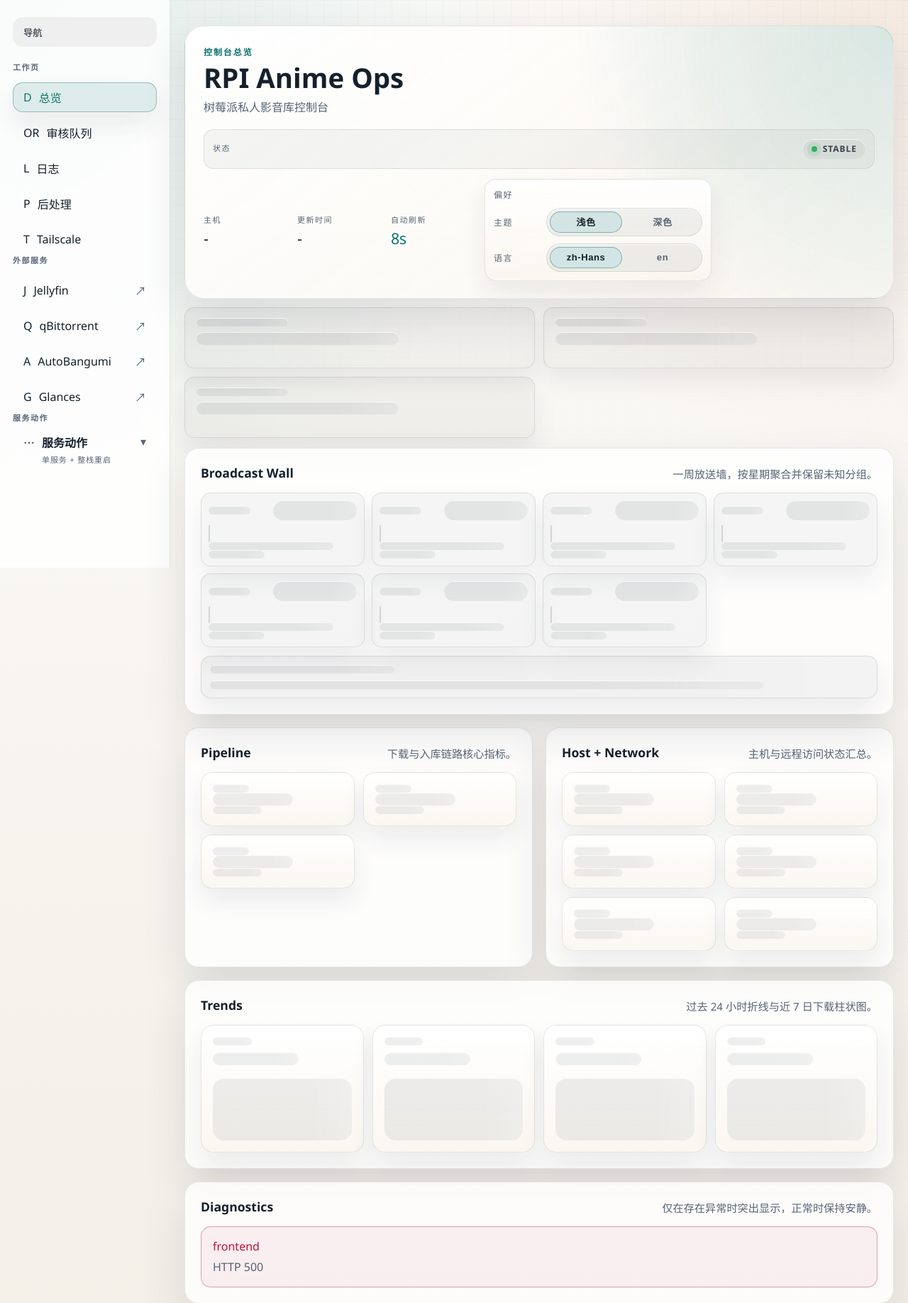
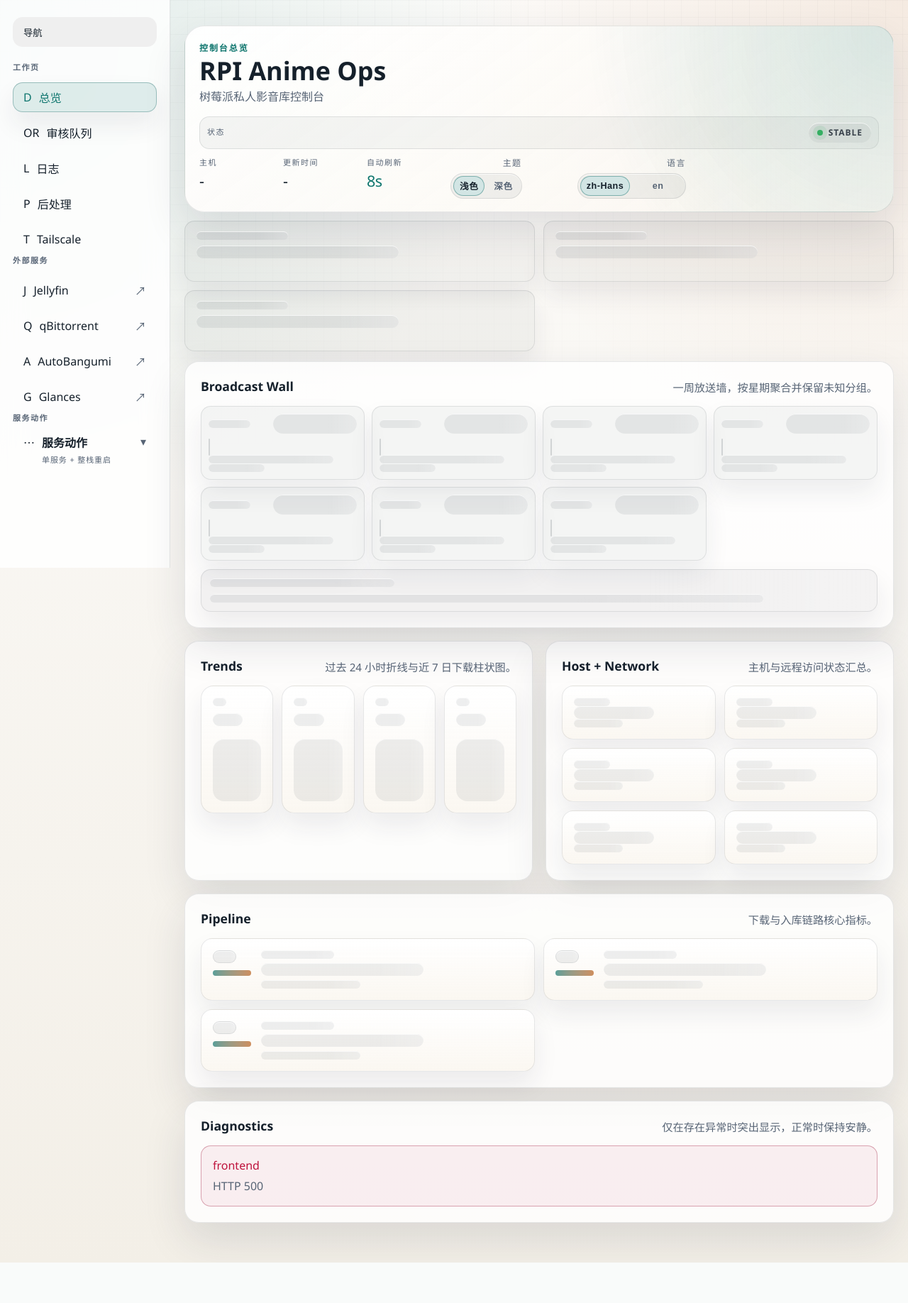
Before and after one commit to ZhuofanSun/RPI_Anime, a FastAPI app: page / in a window 1280 px wide. Shown: the top 1836 px of the page at 71% size. After the commit the page ends 1779 px from the top, so only its background shows below. Run offline with FastAPI, Linux system fonts and the light colour scheme; data that the repository does not hold is empty; parts of the project's set-up code (start-up, migrations or seed data) failed here and were passed over.

Commit message:
Polish dashboard density and pipeline visuals

```diff
--- a/services/ops_ui/src/anime_ops_ui/static/app.js
+++ b/services/ops_ui/src/anime_ops_ui/static/app.js
@@ -362,6 +362,29 @@ function trendTemplate(card, copy) {
   `;
 }
 
+function pipelineCardTone(index) {
+  return ["teal", "amber", "ocean", "violet", "rose"][index % 5];
+}
+
+function pipelineCardTemplate(card, index) {
+  const tone = pipelineCardTone(index);
+  const mark = posterInitials(card?.label || card?.value || String(index + 1));
+
+  return `
+    <article class="metric-card metric-card-pipeline metric-card-pipeline-${tone}">
+      <div class="metric-card-visual" aria-hidden="true">
+        <span class="metric-card-mark">${escapeHtml(mark)}</span>
+        <span class="metric-card-ribbon"></span>
+      </div>
+      <div class="metric-card-copy">
+        <span class="metric-label">${escapeHtml(card?.label || "-")}</span>
+        <strong class="metric-value">${escapeHtml(card?.value || "-")}</strong>
+        <span class="metric-detail">${escapeHtml(card?.detail || "-")}</span>
+      </div>
+    </article>
+  `;
+}
+
 function diagnosticsTemplate(items, copy) {
   if (!items.length) {
     return `<div class="diagnostic-empty">${escapeHtml(copy.diagnostics.empty)}</div>`;
@@ -420,7 +443,7 @@ function renderOverview(data, { cachedAt } = {}) {
   }
 
   const pipelineCards = Array.isArray(data.pipeline_cards) ? data.pipeline_cards : [];
-  pipelineGrid.innerHTML = pipelineCards.map(metricTemplate).join("");
+  pipelineGrid.innerHTML = pipelineCards.map((card, index) => pipelineCardTemplate(card, index)).join("");
 
   const statusCards = [...(Array.isArray(data.system_cards) ? data.system_cards : []), ...(Array.isArray(data.network_cards) ? data.network_cards : [])];
   statusGrid.innerHTML = statusCards.map(metricTemplate).join("");
--- a/services/ops_ui/src/anime_ops_ui/static/styles/components.css
+++ b/services/ops_ui/src/anime_ops_ui/static/styles/components.css
@@ -1,18 +1,23 @@
 .preferences-controls {
-  display: grid;
-  gap: 10px;
-  min-width: min(100%, 320px);
-  padding: 12px;
-  border-radius: 16px;
-  border: 1px solid var(--line);
-  background: linear-gradient(180deg, var(--panel-strong), var(--panel-soft));
-  box-shadow: var(--shadow-soft);
-}
-
-.preferences-header {
-  display: flex;
-  align-items: center;
+  display: flex;
+  flex-wrap: wrap;
+  justify-content: flex-end;
+  align-items: flex-start;
+  gap: 10px 12px;
+  min-width: min(100%, 332px);
+  padding: 0;
+  border: 0;
+  background: transparent;
+  box-shadow: none;
+}
+
+.preferences-groups {
+  display: flex;
   justify-content: space-between;
+  flex-wrap: wrap;
+  gap: 10px 12px;
+  width: 100%;
+  margin-left: auto;
 }
 
 .preferences-title,
@@ -38,19 +43,19 @@
   color: var(--muted);
 }
 
-.preferences-row {
+.preferences-group {
   display: grid;
-  grid-template-columns: 64px minmax(0, 1fr);
-  gap: 10px;
-  align-items: center;
+  gap: 6px;
+  align-items: center;
+  justify-items: end;
 }
 
 .segmented-control {
   display: inline-grid;
   grid-auto-flow: column;
   grid-auto-columns: 1fr;
-  gap: 6px;
-  padding: 4px;
+  gap: 4px;
+  padding: 3px;
   border-radius: 999px;
   border: 1px solid var(--line);
   background: color-mix(in srgb, var(--ink) 6%, transparent);
@@ -58,13 +63,13 @@
 }
 
 .segmented-button {
-  min-height: 30px;
-  padding: 0 10px;
+  min-height: 28px;
+  padding: 0 9px;
   border: 0;
   border-radius: 999px;
   background: transparent;
   color: var(--muted);
-  font-size: 0.82rem;
+  font-size: 0.79rem;
   font-weight: 700;
   letter-spacing: 0.04em;
   cursor: pointer;
@@ -205,9 +210,9 @@
 .dashboard-hero {
   display: grid;
   grid-template-columns: minmax(0, 1fr) minmax(320px, 0.9fr);
-  gap: 20px;
+  gap: 16px;
   align-items: start;
-  padding: 24px 26px;
+  padding: 18px 20px;
   border: 1px solid var(--line);
   border-radius: var(--radius-xl);
   background:
@@ -217,22 +222,23 @@
 }
 
 .dashboard-hero-main h1 {
-  margin: 8px 0 10px;
-  font-size: clamp(1.9rem, 3vw, 2.7rem);
-  line-height: 0.96;
+  margin: 6px 0 8px;
+  font-size: clamp(1.8rem, 2.8vw, 2.45rem);
+  line-height: 0.94;
 }
 
 .dashboard-hero-main p {
   margin: 0;
-  max-width: 68ch;
-  color: var(--muted);
+  max-width: 62ch;
+  color: var(--muted);
+  line-height: 1.45;
 }
 
 .dashboard-hero-side {
   display: flex;
   flex-direction: column;
   align-items: stretch;
-  gap: 14px;
+  gap: 10px;
 }
 
 .dashboard-hero-status {
@@ -240,8 +246,8 @@
   align-items: center;
   justify-content: space-between;
   gap: 12px;
-  min-height: 56px;
-  padding: 10px 12px;
+  min-height: 46px;
+  padding: 8px 10px;
   border-radius: 14px;
   border: 1px solid var(--line);
   background: color-mix(in srgb, var(--ink) 4%, transparent);
@@ -250,12 +256,101 @@
 .dashboard-hero .hero-meta {
   margin-left: 0;
   min-width: 0;
+  gap: 10px;
+  justify-content: flex-start;
+  align-items: stretch;
+  flex-wrap: wrap;
+}
+
+.dashboard-hero .meta-pill {
+  min-width: 108px;
+}
+
+.metric-card-pipeline {
+  display: grid;
+  grid-template-columns: 54px minmax(0, 1fr);
   gap: 14px;
-  justify-content: flex-start;
-}
-
-.dashboard-hero .meta-pill {
-  min-width: 118px;
+  align-items: start;
+  padding: 16px 16px 16px 14px;
+}
+
+.metric-card-pipeline::before {
+  inset: 1px 1px auto 1px;
+  height: 30%;
+}
+
+.metric-card-visual {
+  display: grid;
+  gap: 10px;
+  align-content: start;
+}
+
+.metric-card-mark {
+  display: inline-flex;
+  align-items: center;
+  justify-content: center;
+  width: 54px;
+  height: 54px;
+  border-radius: 16px;
+  border: 1px solid color-mix(in srgb, var(--line) 92%, transparent);
+  background:
+    linear-gradient(135deg, color-mix(in srgb, var(--teal) 18%, transparent), transparent),
+    color-mix(in srgb, var(--panel-strong) 82%, transparent);
+  color: var(--ink);
+  font-size: 0.82rem;
+  font-weight: 800;
+  letter-spacing: 0.1em;
+  text-transform: uppercase;
+  box-shadow: inset 0 1px 0 var(--surface-lip);
+}
+
+.metric-card-ribbon {
+  width: 100%;
+  height: 8px;
+  border-radius: 999px;
+  background: linear-gradient(90deg, color-mix(in srgb, var(--teal) 70%, white 10%), color-mix(in srgb, var(--amber) 65%, white 10%));
+}
+
+.metric-card-pipeline-teal .metric-card-mark,
+.metric-card-pipeline-teal .metric-card-ribbon {
+  background:
+    linear-gradient(135deg, color-mix(in srgb, var(--teal) 18%, transparent), transparent),
+    color-mix(in srgb, var(--panel-strong) 82%, transparent);
+}
+
+.metric-card-pipeline-amber .metric-card-mark,
+.metric-card-pipeline-amber .metric-card-ribbon {
+  background:
+    linear-gradient(135deg, color-mix(in srgb, var(--amber) 18%, transparent), transparent),
+    color-mix(in srgb, var(--panel-strong) 82%, transparent);
+}
+
+.metric-card-pipeline-ocean .metric-card-mark,
+.metric-card-pipeline-ocean .metric-card-ribbon {
+  background:
+    linear-gradient(135deg, color-mix(in srgb, #0ea5e9 18%, transparent), transparent),
+    color-mix(in srgb, var(--panel-strong) 82%, transparent);
+}
+
+.metric-card-pipeline-violet .metric-card-mark,
+.metric-card-pipeline-violet .metric-card-ribbon {
+  background:
+    linear-gradient(135deg, color-mix(in srgb, #8b5cf6 18%, transparent), transparent),
+    color-mix(in srgb, var(--panel-strong) 82%, transparent);
+}
+
+.metric-card-pipeline-rose .metric-card-mark,
+.metric-card-pipeline-rose .metric-card-ribbon {
+  background:
+    linear-gradient(135deg, color-mix(in srgb, var(--rose) 18%, transparent), transparent),
+    color-mix(in srgb, var(--panel-strong) 82%, transparent);
+}
+
+.metric-card-pipeline .metric-card-copy {
+  display: flex;
+  flex-direction: column;
+  gap: 6px;
+  min-width: 0;
 }
 
 .dashboard-summary-strip {
--- a/services/ops_ui/src/anime_ops_ui/templates/_preferences_controls.html
+++ b/services/ops_ui/src/anime_ops_ui/templates/_preferences_controls.html
@@ -1,8 +1,6 @@
 <section class="preferences-controls" data-preferences-controls aria-label="{{ shell_copy.preferences.title }}">
-  <div class="preferences-header">
-    <span class="preferences-title">{{ shell_copy.preferences.title }}</span>
-  </div>
-  <div class="preferences-row">
+  <div class="preferences-groups">
+    <div class="preferences-group">
       <span class="preferences-label">{{ shell_copy.preferences.theme }}</span>
       <div class="segmented-control" role="group" aria-label="{{ shell_copy.preferences.theme }}">
         <button class="segmented-button" type="button" data-theme-option="light" aria-pressed="false">
@@ -13,7 +11,7 @@
         </button>
       </div>
     </div>
-  <div class="preferences-row">
+    <div class="preferences-group">
       <span class="preferences-label">{{ shell_copy.preferences.language }}</span>
       <div class="segmented-control" role="group" aria-label="{{ shell_copy.preferences.language }}">
         <button class="segmented-button" type="button" data-language-option="zh-Hans" aria-pressed="{{ 'true' if locale == 'zh-Hans' else 'false' }}">
@@ -24,4 +22,5 @@
         </button>
       </div>
     </div>
+  </div>
 </section>
--- a/services/ops_ui/src/anime_ops_ui/templates/dashboard.html
+++ b/services/ops_ui/src/anime_ops_ui/templates/dashboard.html
@@ -79,15 +79,17 @@
 
     <section class="panel">
       <div class="panel-head">
-        <h2>{{ template_copy.panels.pipeline.title }}</h2>
-        <p>{{ template_copy.panels.pipeline.description }}</p>
+        <h2>{{ template_copy.panels.trends.title }}</h2>
+        <p>{{ template_copy.panels.trends.description }}</p>
       </div>
-      <div id="dashboard-pipeline-grid" class="metric-grid dashboard-metric-grid">
-        {% for _ in range(3) %}
-        <article class="metric-card is-skeleton" aria-hidden="true">
-          <span class="skeleton-line skeleton-line-meta"></span>
-          <span class="skeleton-line skeleton-line-title"></span>
-          <span class="skeleton-line skeleton-line-short"></span>
+      <div id="dashboard-trend-grid" class="trend-grid">
+        {% for _ in range(4) %}
+        <article class="trend-card is-skeleton" aria-hidden="true">
+          <div class="skeleton-stack">
+            <span class="skeleton-line skeleton-line-meta"></span>
+            <span class="skeleton-line skeleton-line-title"></span>
+          </div>
+          <div class="skeleton-chart"></div>
         </article>
         {% endfor %}
       </div>
@@ -111,17 +113,21 @@
 
     <section class="panel panel-wide">
       <div class="panel-head">
-        <h2>{{ template_copy.panels.trends.title }}</h2>
-        <p>{{ template_copy.panels.trends.description }}</p>
+        <h2>{{ template_copy.panels.pipeline.title }}</h2>
+        <p>{{ template_copy.panels.pipeline.description }}</p>
       </div>
-      <div id="dashboard-trend-grid" class="trend-grid">
-        {% for _ in range(4) %}
-        <article class="trend-card is-skeleton" aria-hidden="true">
-          <div class="skeleton-stack">
+      <div id="dashboard-pipeline-grid" class="metric-grid dashboard-metric-grid">
+        {% for _ in range(3) %}
+        <article class="metric-card metric-card-pipeline is-skeleton" aria-hidden="true">
+          <div class="metric-card-visual">
+            <span class="metric-card-mark skeleton-line skeleton-line-title"></span>
+            <span class="metric-card-ribbon"></span>
+          </div>
+          <div class="metric-card-copy">
             <span class="skeleton-line skeleton-line-meta"></span>
             <span class="skeleton-line skeleton-line-title"></span>
+            <span class="skeleton-line skeleton-line-short"></span>
           </div>
-          <div class="skeleton-chart"></div>
         </article>
         {% endfor %}
       </div>
```
Also changed, not shown: services/ops_ui/tests/test_contracts.py (+22 -0 lines), services/ops_ui/tests/test_shell_routes.py (+8 -0 lines). Lines whose indentation alone changed are shown as unchanged.
